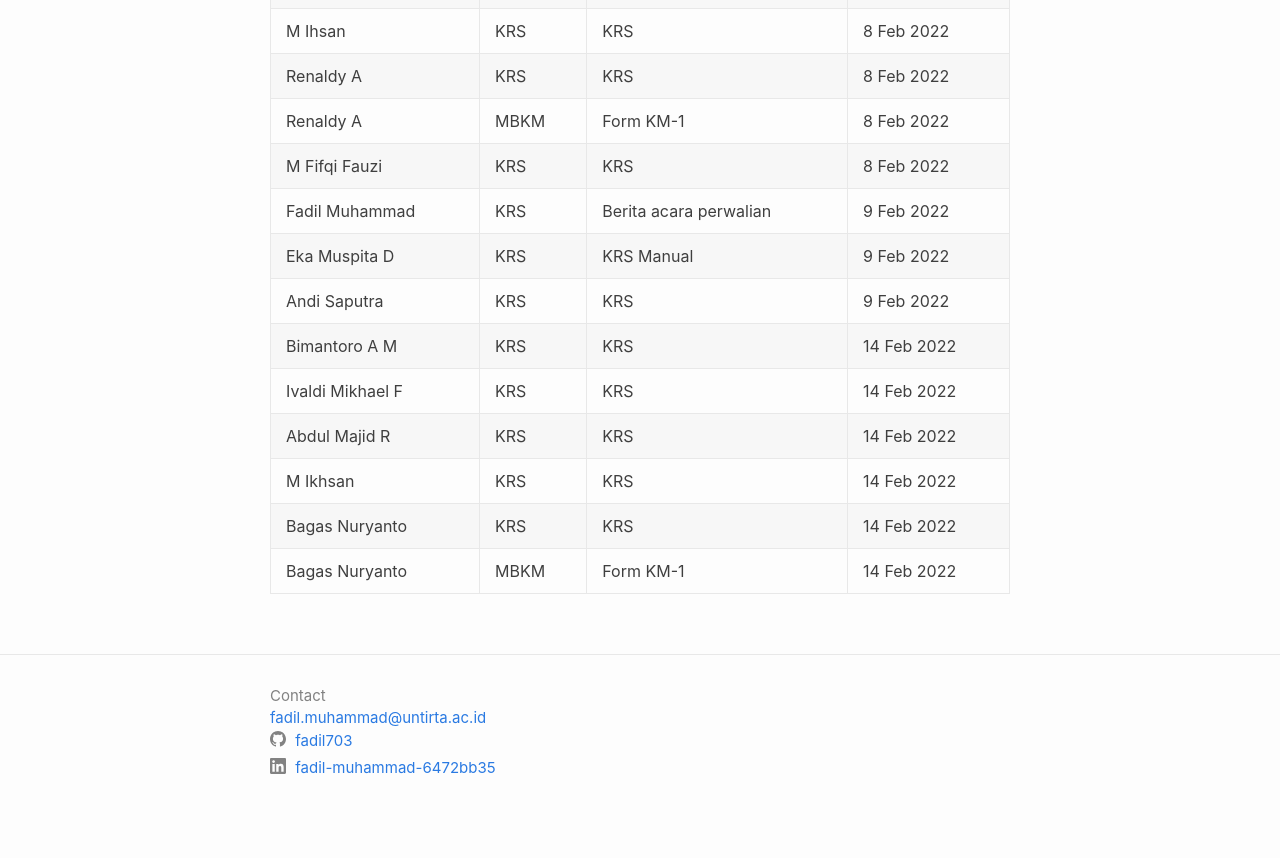
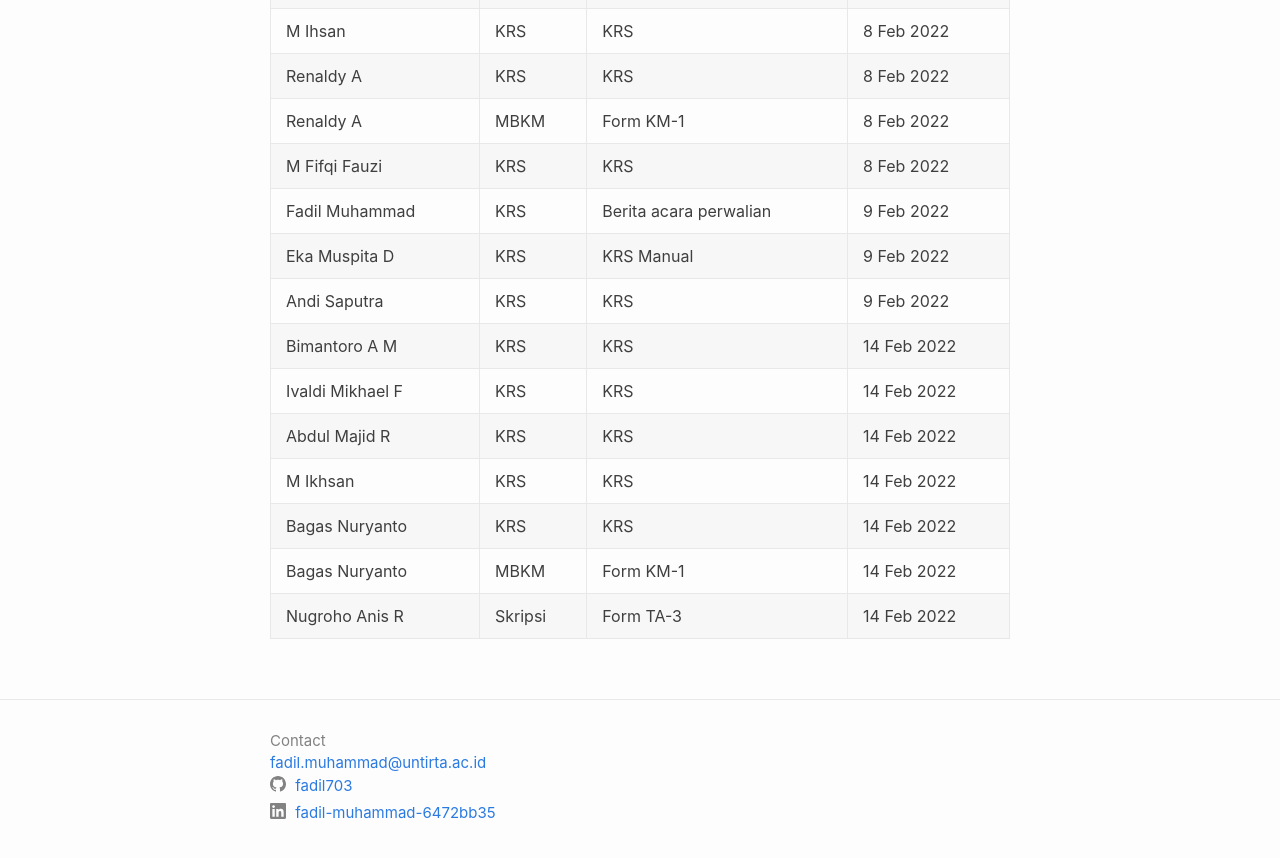
Before and after one commit to fadil703/fadil703.github.io, a Jekyll site: the page built from _posts/2022-02-03-february-signature.markdown, in a window 1280 px wide and 900 px high, scrolled down 1047 px. Shown: the top 858 px of the window. Built offline with Jekyll 4.4.1, drawn with Linux system fonts in a browser that asks for light colours.

Commit message:
Update 2022-02-03-february-signature.markdown
add nugi

```diff
--- a/_posts/2022-02-03-february-signature.markdown
+++ b/_posts/2022-02-03-february-signature.markdown
@@ -39,3 +39,4 @@ author: "fadil703"
 | M Ikhsan | KRS | KRS | 14 Feb 2022 |
 | Bagas Nuryanto | KRS | KRS | 14 Feb 2022 |
 | Bagas Nuryanto | MBKM | Form KM-1 | 14 Feb 2022 |
+| Nugroho Anis R | Skripsi | Form TA-3 | 14 Feb 2022 |
```
